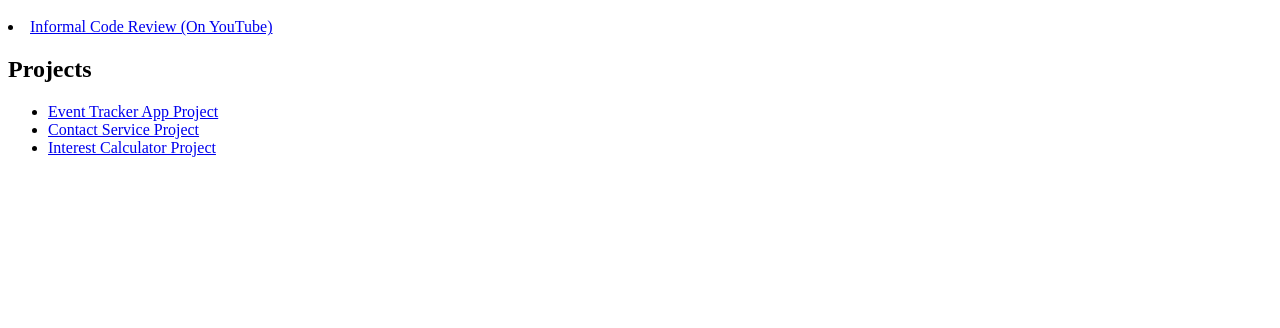
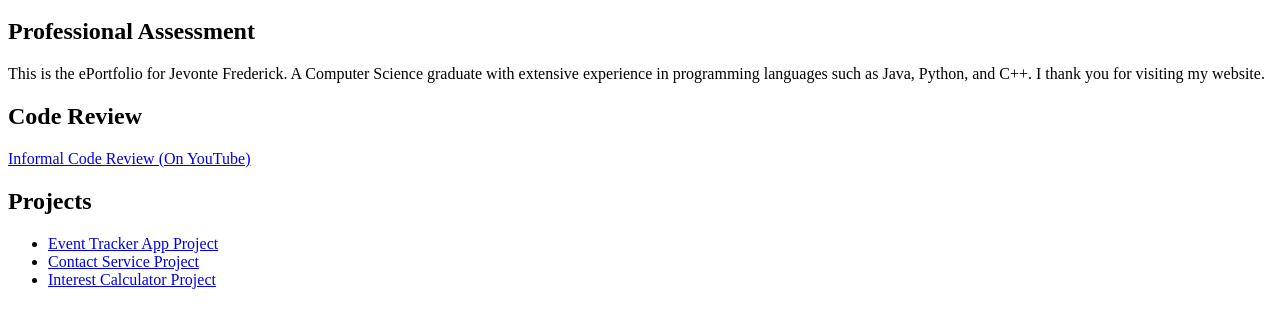
Before and after one commit to JevonteFrederick/JevonteFrederick.github.io, a plain HTML site: page index.html in a window 1280 px wide. Shown: the part 48-376 px from the top of the page. Drawn offline with Linux system fonts and the light colour scheme.

Commit message:
Update index.html

```diff
--- a/index.html
+++ b/index.html
@@ -1,12 +1,15 @@
-
 <h1>Jevonte Frederick</h1>
 
-<li>
-    <a href="https://youtu.be/q5kcEvQItbU">
-        Informal Code Review (On YouTube)
-    </a>
-</li>
+<h2>Professional Assessment</h2>
+<p>
+    This is the ePortfolio for Jevonte Frederick. A Computer Science graduate with extensive experience in programming languages such as Java, Python, and C++. I thank you for visiting my website.
+</p>
 
+<h2>Code Review</h2>
+
+<a href="https://youtu.be/q5kcEvQItbU">
+     Informal Code Review (On YouTube)
+</a>
 
 <h2>Projects</h2>
 
```
